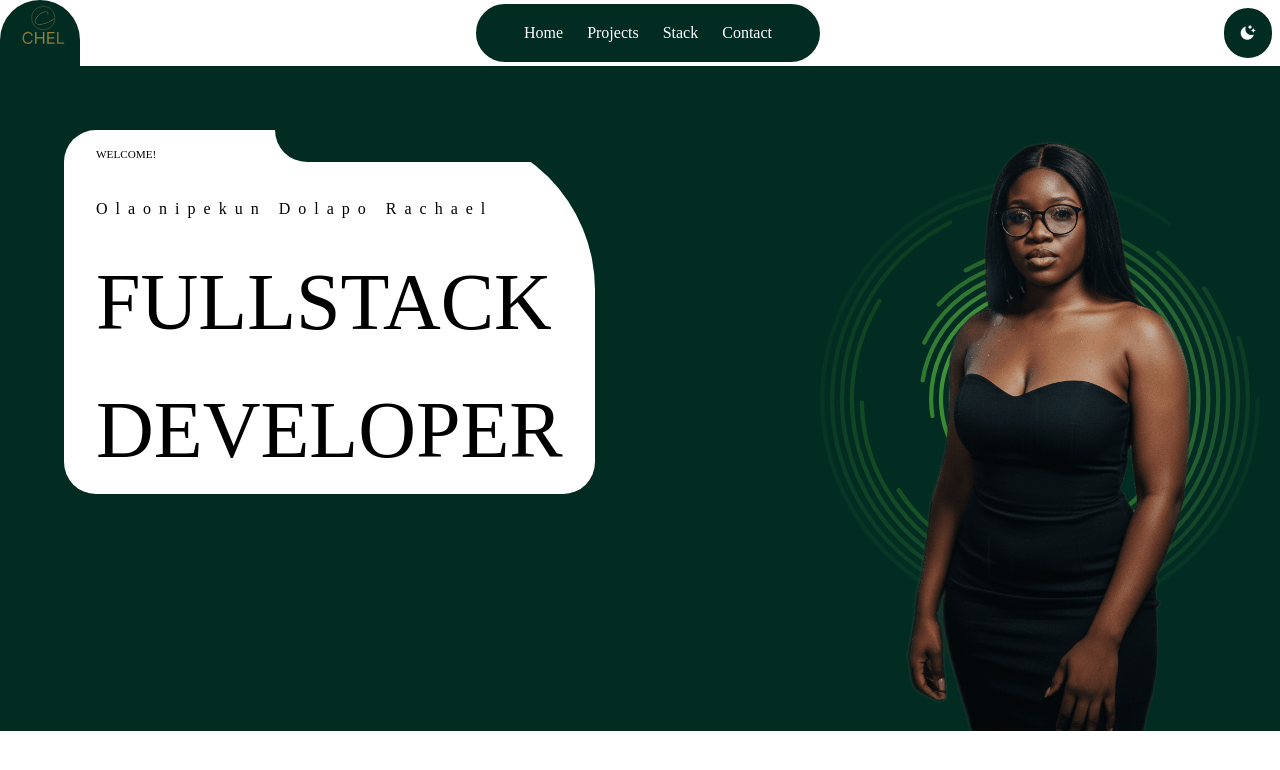
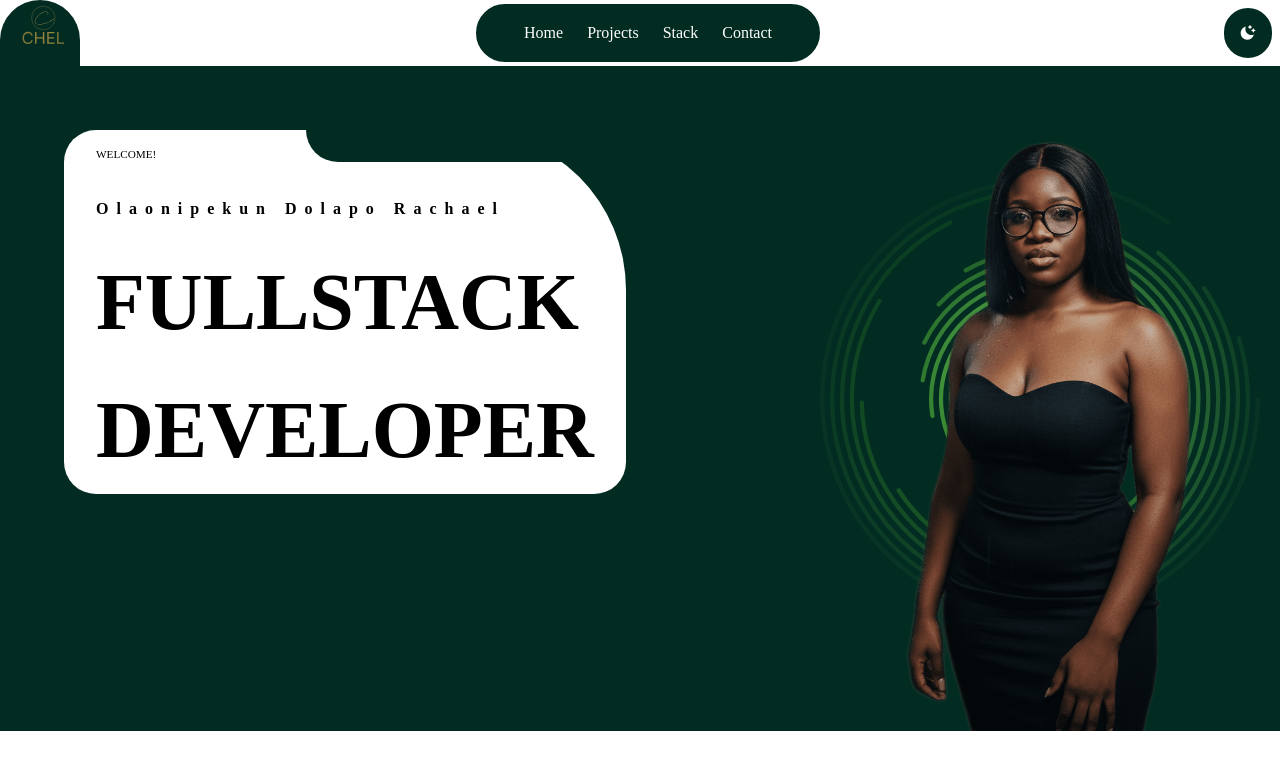
Before and after one commit to Lovethrech/my-main-portfolio, a Vue app: page / in a window 1280 px wide. Shown: the top 770 px of the page. Built offline with nearby package versions, Linux system fonts and the light colour scheme.

Commit message:
working on the hero components.

```diff
--- a/src/components/hero/HeroTextCtn.vue
+++ b/src/components/hero/HeroTextCtn.vue
@@ -49,10 +49,12 @@ const boxDefaultWidth=ref("40vh");
 .hero-text-author-name{
     font-size:  2vh;
     letter-spacing: 1vh;
+    font-weight:600;
     transition: box-shadow 0.4s ease, transform 0.3s ease;
 }
 .hero-text-author-job-role{
     font-size: 10vh;
+    font-weight: 800;
     text-transform: uppercase;
 }
 </style>
```
